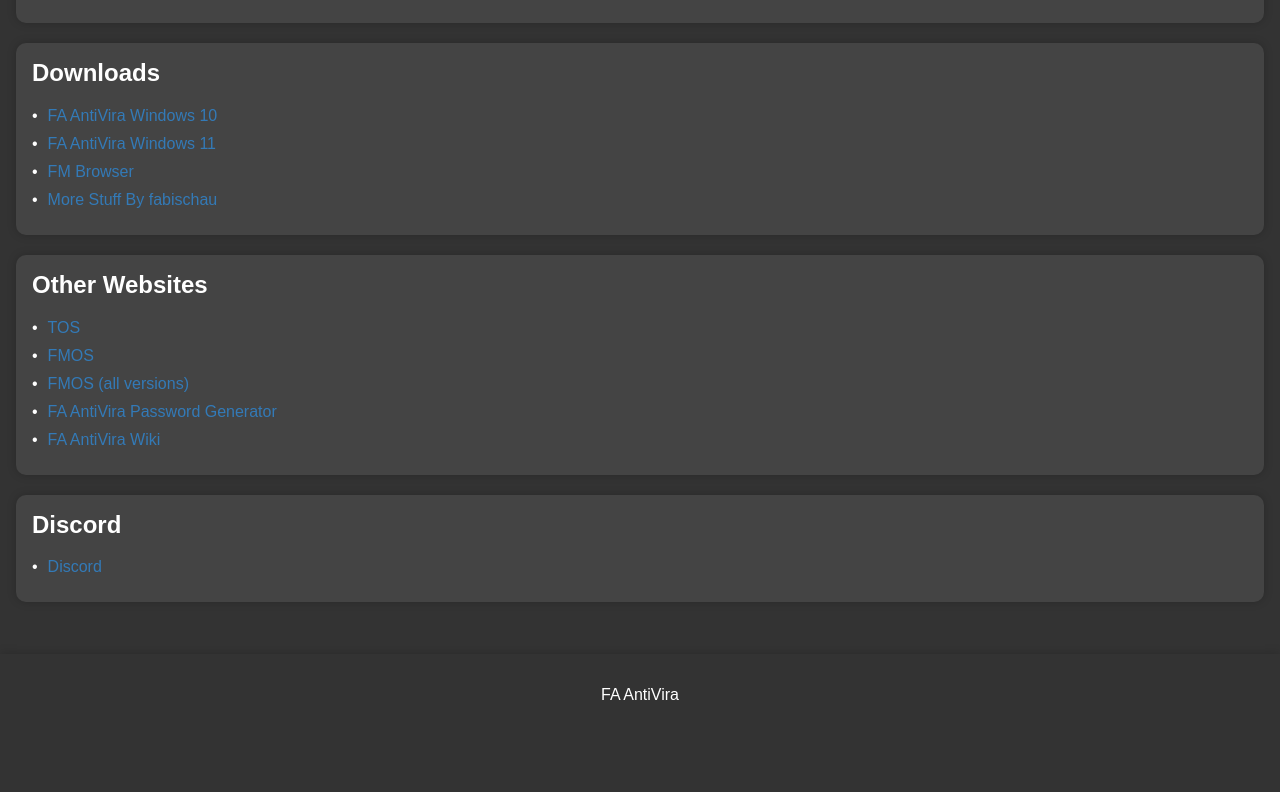
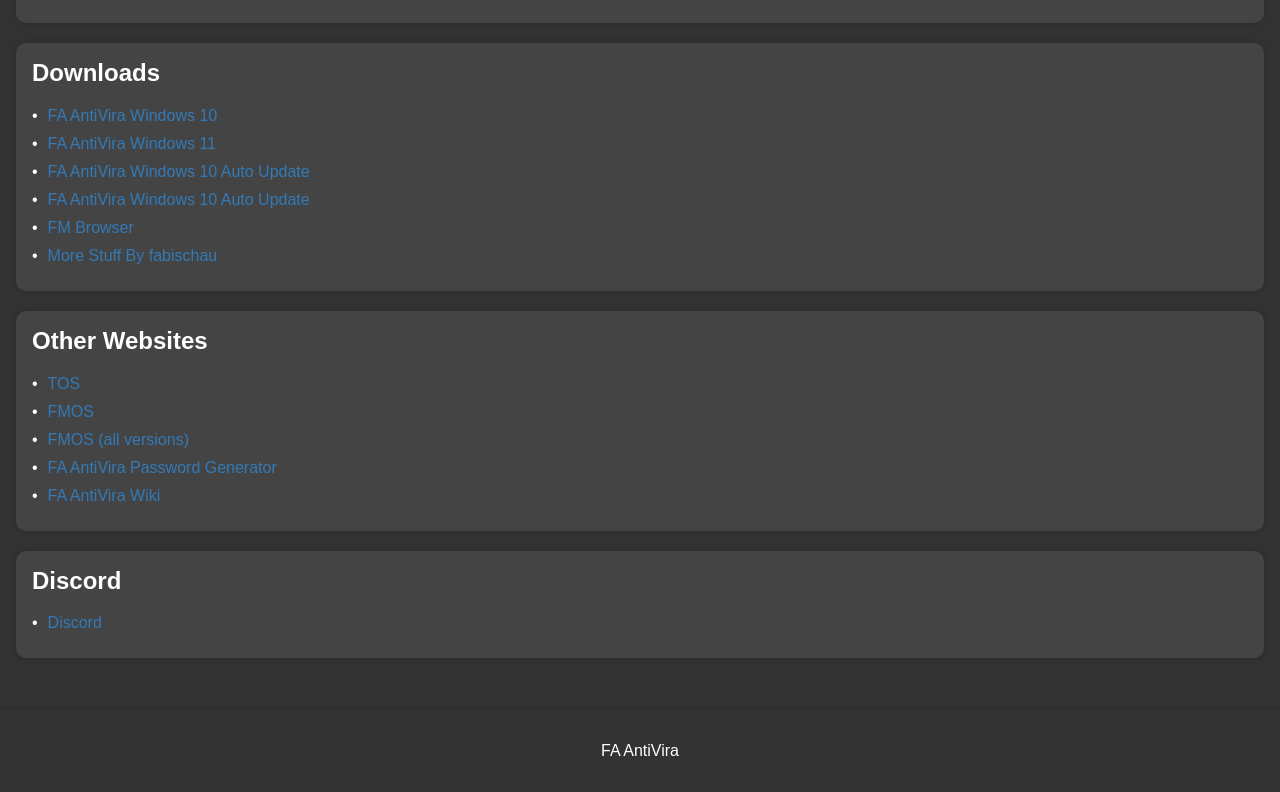
Before and after one commit to fabischau1/FAAntivira, a plain HTML site: page index.html in a window 1280 px wide. Shown: the part 1321-2113 px from the top of the page. Before the commit the page ends 2057 px from the top, so only its background shows below. Drawn offline with Linux system fonts and the light colour scheme.

Commit message:
Update index.html

```diff
--- a/index.html
+++ b/index.html
@@ -154,6 +154,8 @@
             <ul>
                 <li><a href="https://fabischau1.github.io/FAAntivira/FA_Installer.bat">FA AntiVira Windows 10</a></li>
 				<li><a href="https://fabischau1.github.io/FAAntivira/FA_Installer_Windows_11.bat">FA AntiVira Windows 11</a></li>
+		<li><a href="https://fabischau1.github.io/FAAntivira/FAautoupdater.bat">FA AntiVira Windows 10 Auto Update</a></li>
+		<li><a href="https://fabischau1.github.io/FAAntivira/FAautoupdater11.bat">FA AntiVira Windows 10 Auto Update</a></li>
                 <li><a href="#">FM Browser</a></li>
 				<li><a href="https://fabischau1.github.io/FA_Software/">More Stuff By fabischau</a></li>
             </ul>
```
